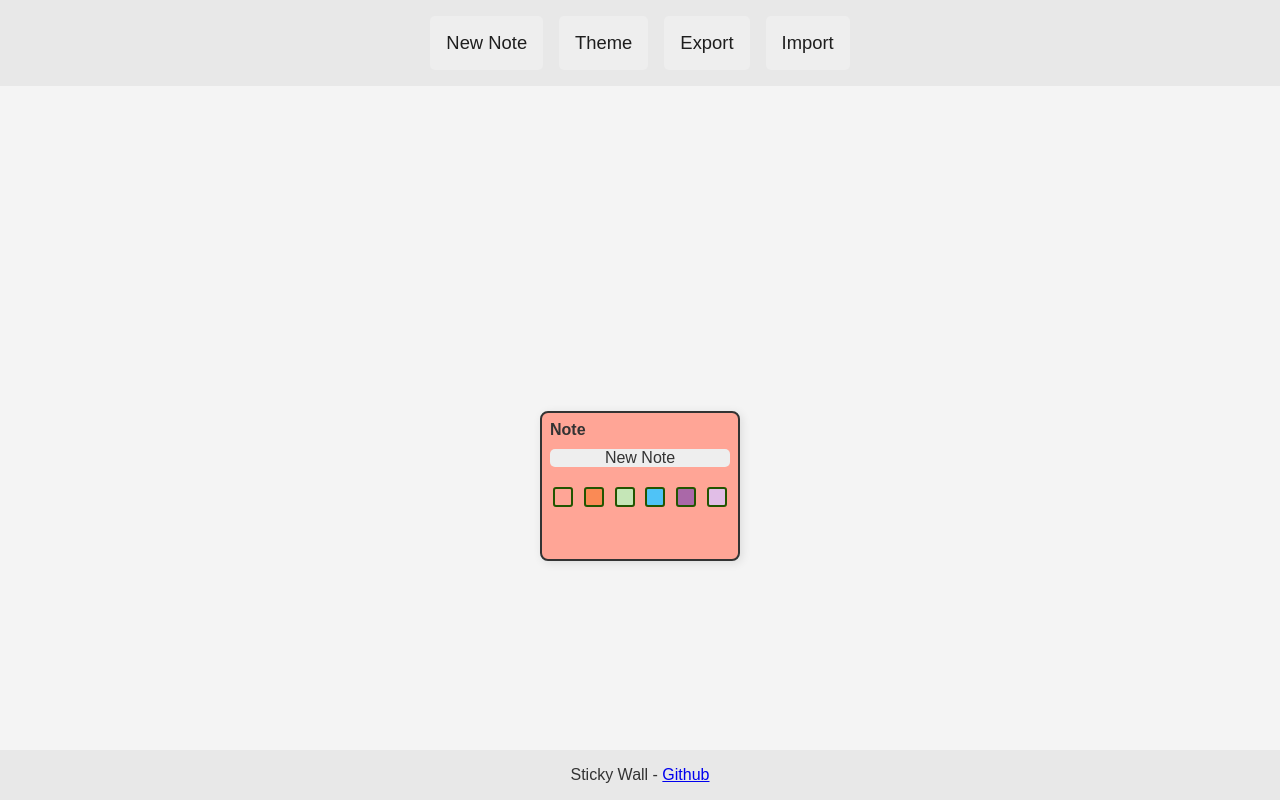
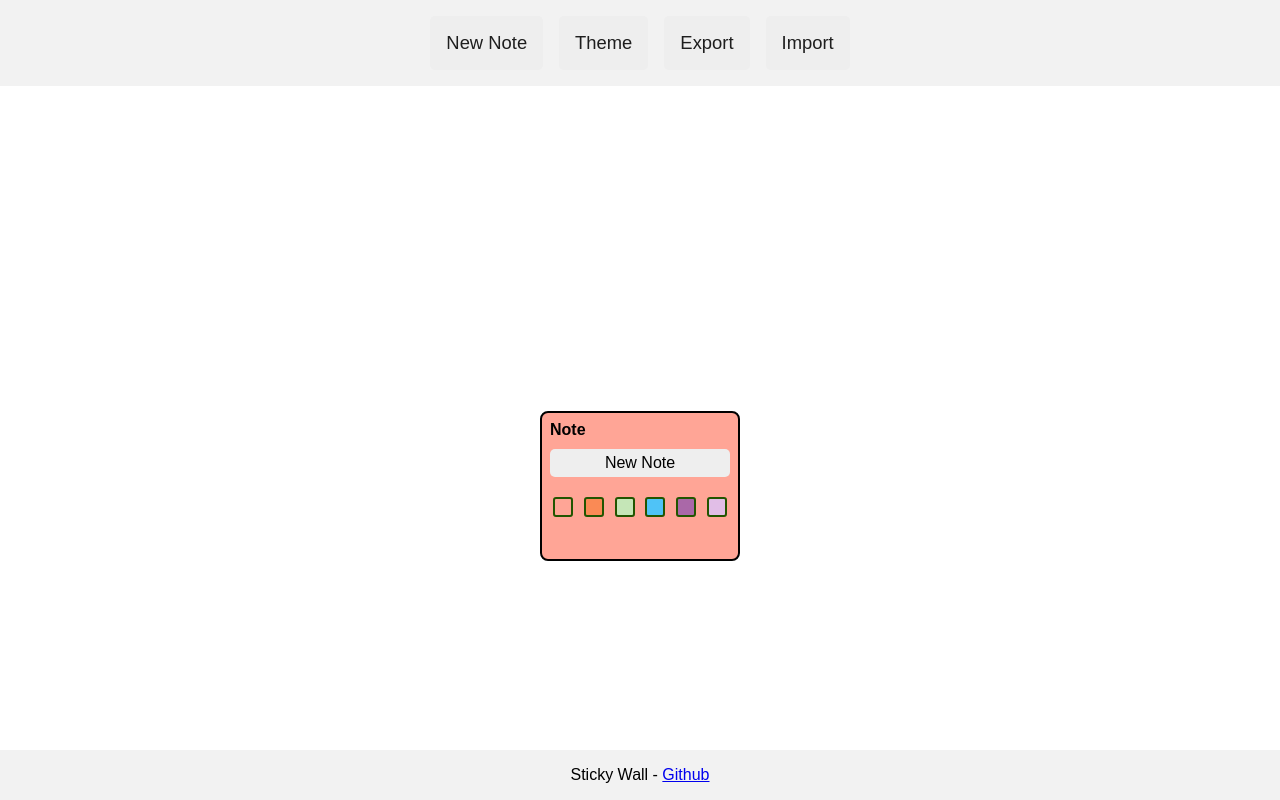
Before and after one commit to RohanJadhav26/sticky-wall, a plain HTML site: page index.html in a window 1280 px wide. Both pictures are taken after a click on the button "New Note". Drawn offline with Linux system fonts and the light colour scheme.

Commit message:
new commit

```diff
--- a/index.html
+++ b/index.html
@@ -16,7 +16,7 @@
     </header>
     <main id="board" role="region" aria-label="Sticky Note Board"></main>
     <footer>
-        <p>Sticky Wall - <a href="#">Github</a></p>
+        <p>Sticky Wall - <a href="https://github.com/RohanJadhav26/sticky-wall#">Github</a></p>
     </footer>
     <script src="script.js"></script>
 </body>
--- a/style.css
+++ b/style.css
@@ -1,8 +1,8 @@
-:root {
+/*:root {
   --page-bg: #f4f4f4;
   --note-bg: #fff475;
   --text-primary: #333;
-  --note-shadow: 2px 2px 10px rgba(0,0,0,0.1);
+  --note-shadow: 2px 2px 10px rgba(0, 0, 0, 0.1);
 }
 
 [data-theme="dark"] {
@@ -10,12 +10,14 @@
   --note-bg: #f9b509;
   --text-primary: #f0f0f0;
   --note-shadow: 2px 2px 10px rgba(255, 255, 255, 0.1);
-}
+}*/
+
 * {
   box-sizing: border-box;
   margin: 0;
   padding: 0;
 }
+
 body {
   background: var(--page-bg);
   font-family: Arial, Helvetica, sans-serif;
@@ -24,7 +26,9 @@ body {
   display: flex;
   flex-direction: column;
 }
-header,footer{
+
+header,
+footer {
   padding: 1rem;
   background: rgba(0, 0, 0, 0.05);
   display: flex;
@@ -32,16 +36,19 @@ header,footer{
   justify-content: center;
   flex-wrap: wrap;
 }
-#board{
+
+#board {
   flex-grow: 1;
   position: relative;
   overflow: hidden;
 }
-button , .import-label{
+
+button,
+.import-label {
   font-size: 2.3vh;
   background: #eee;
   padding: 1rem;
-    border:none;
+  border: none;
   border-radius: 5px;
   cursor: pointer;
   color: #1e1e1e;
@@ -49,6 +56,8 @@ button , .import-label{
 
 .note {
   position: absolute;
+  display: flex;
+  flex-direction: column;
   background: var(--note-bg);
   min-width: 200px;
   min-height: 150px;
@@ -67,11 +76,16 @@ button , .import-label{
   align-items: center;
   cursor: move;
 }
-.note .note-body{
+
+.note .note-body {
+  overflow-y: auto;
+  white-space: pre-wrap;
+  word-wrap: break-word;
   margin-top: 10px;
   background-color: #eee;
   border-radius: 5px;
   text-align: center;
+  padding: 5px;
 }
 
 .note .color-picker {
```
Lines whose indentation alone changed are shown as unchanged.
